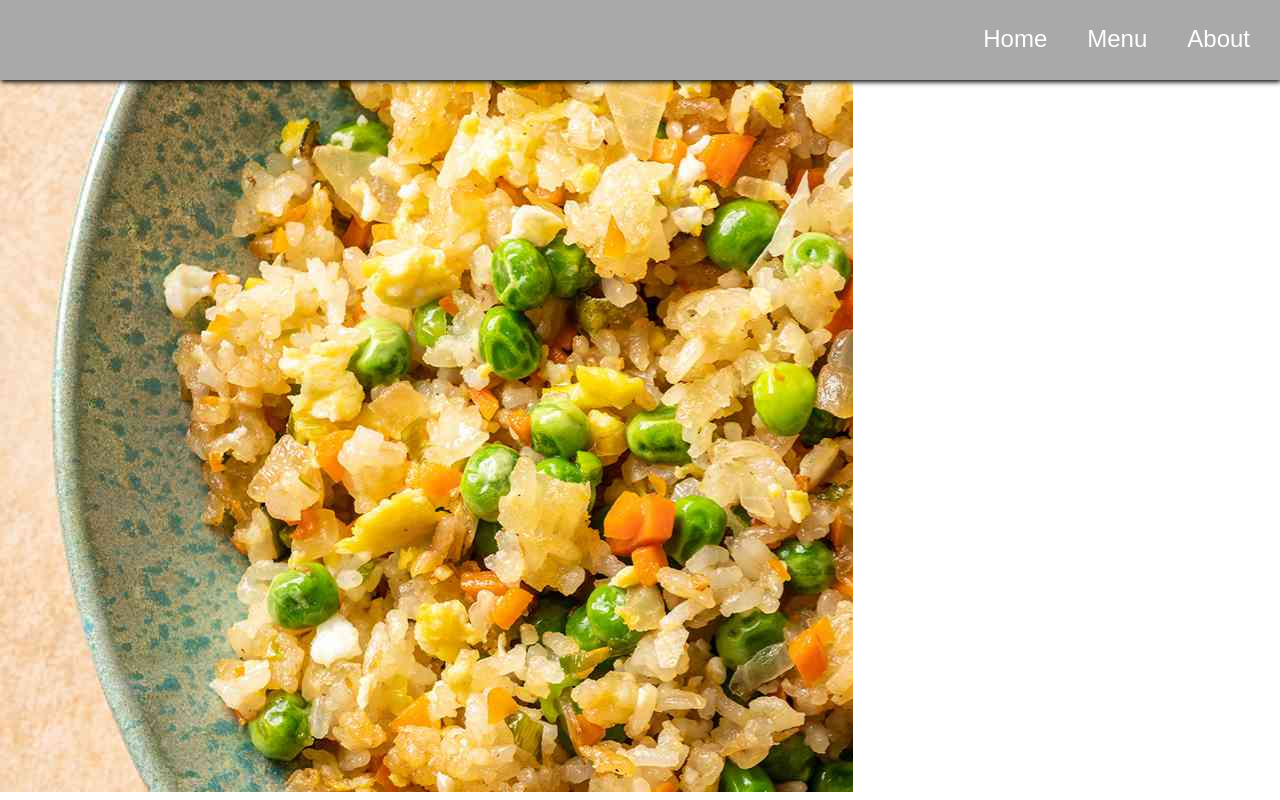
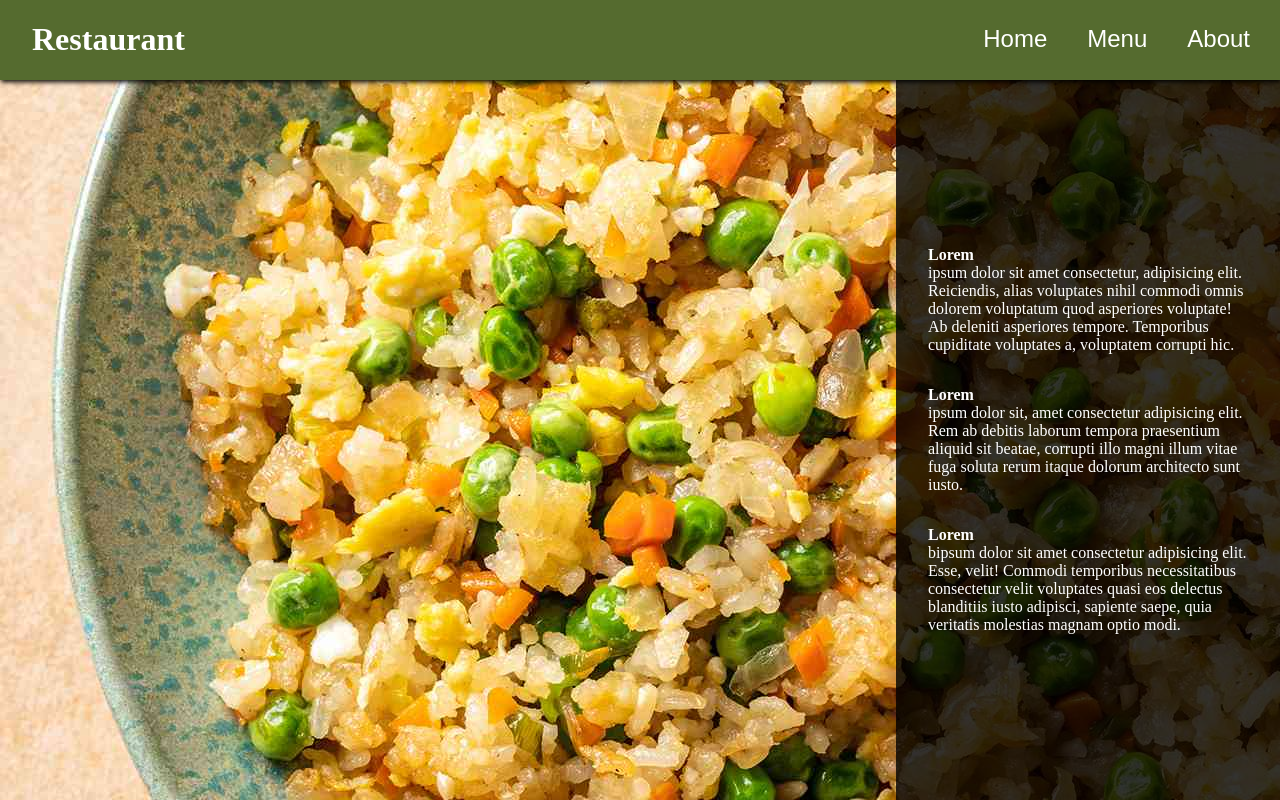
Before and after one commit to LineSeventy/Restaurant-Page, a website built with webpack: page src/template.html in a window 1280 px wide. Built offline with nearby package versions, Linux system fonts and the light colour scheme.

Commit message:
design done

```diff
--- a/src/style.css
+++ b/src/style.css
@@ -1,5 +1,5 @@
 :root {
-    --nav-color: darkgrey;
+    --nav-color: darkolivegreen;
 }
 
 body{
@@ -13,12 +13,16 @@ header {
     width: 100vw;
     background-color: var(--nav-color);
     display: flex;
-    justify-content: end;
+    justify-content: space-between;
     box-sizing: border-box;
     box-shadow: 1px 2px 5px black;
     z-index: 2;
 }
-
+header h1 {
+    color: white;
+    margin-left: 1em;
+    font-size: xx-large;
+}
 button {
     border: none;
     margin-top: 1em;
@@ -33,14 +37,12 @@ button {
     box-sizing: border-box;
 }
 
-.container{
-    display: grid;
-    grid-template-columns: 2fr 1fr;
-}
+
 
 .img {
+    position: relative;
     background-color: darkolivegreen;
-    height: 89vh;
+    height: 90vh;
     z-index: 1;
     background-image: url(./Img/friedrice.jpg);
 }
@@ -49,3 +51,22 @@ button {
     height: 100%;
     width: 100%;
 }
+
+.details {
+    position: absolute;
+    top: 0;
+    left: 70%;
+    width: 30%;
+    height: 100%;
+    background-color: rgba(0, 0, 0, 0.8);
+    display: flex;
+    flex-direction: column;
+    justify-content: center;
+    align-items: center;
+}
+
+.details p {
+    color: white;
+    margin-left: 2em;
+    margin-right: 2em;
+}
--- a/src/template.html
+++ b/src/template.html
@@ -7,15 +7,30 @@
 </head>
 <body>
     <header>
+        <h1>Restaurant</h1>
         <nav>
             <button>Home</button>
             <button>Menu</button>
             <button>About</button>
         </nav>
     </header>
-    <div class="container">
-        <div class="img"></div>
-        <div class="content"></div>
+    <div class="content">
+        <div class="img">
+        <div class="details">
+
+            <p><strong>Lorem</strong> <br>ipsum dolor sit amet consectetur, adipisicing elit. Reiciendis,
+                alias voluptates nihil commodi omnis dolorem voluptatum quod asperiores voluptate! Ab deleniti asperiores tempore.
+                Temporibus cupiditate voluptates a, voluptatem corrupti hic.</p>
+
+            <p><strong>Lorem</strong> <br>ipsum dolor sit, amet consectetur adipisicing elit. Rem ab debitis laborum tempora praesentium aliquid sit beatae,
+                corrupti illo magni illum vitae fuga soluta rerum itaque dolorum architecto sunt iusto.</p>
+
+            <p><strong>Lorem</strong> <br> bipsum dolor sit amet consectetur adipisicing elit. Esse, velit! Commodi temporibus necessitatibus consectetur velit voluptates quasi eos
+                delectus blanditiis iusto adipisci, sapiente saepe, quia veritatis molestias magnam optio modi.</p>
+
+        </div>
+    </div>
+
     </div>
 </body>
 </html>
```
